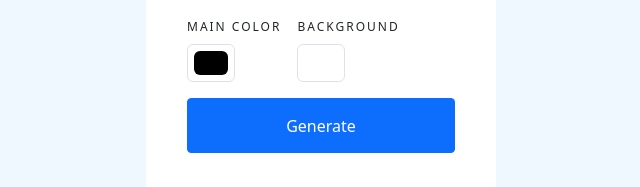
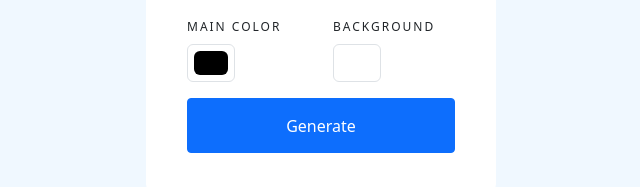
Before and after one commit to joiellantero/qr-generator, a website: page index.html in a window 1280 px wide. Shown: the part 449-636 px from the top of the page, 319-959 px from the left. Drawn offline with nearby package versions, Linux system fonts and the light colour scheme.

Commit message:
fix columns

```diff
--- a/index.html
+++ b/index.html
@@ -40,12 +40,12 @@
               <option value="1000">1000x1000</option>
             </select>
           </div>
-          <div class="row g-3">
-            <div class="col-auto mb-3">
+          <div class="row align-items-center">
+            <div class="mb-3 col">
               <label for="fcolordark" class="form-label text-uppercase">Main Color</label>
               <input type="color" class="form-control form-control-color" id="fcolordark" value="#000000" title="Choose your color">
             </div>
-            <div class="col-auto mb-3">
+            <div class="mb-3 col">
               <label for="fcolorlight" class="form-label text-uppercase">Background</label>
               <input type="color" class="form-control form-control-color" id="fcolorlight" value="#ffffff" title="Choose your color">
             </div>
```
